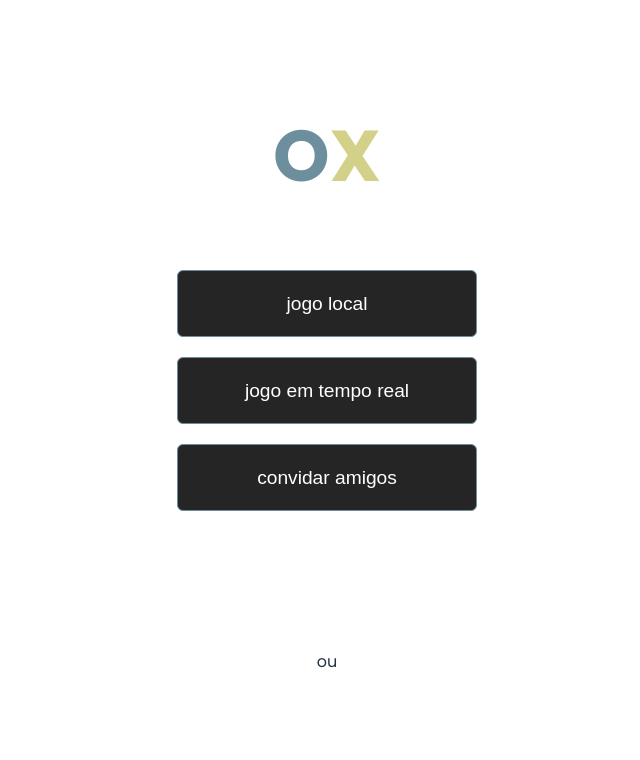
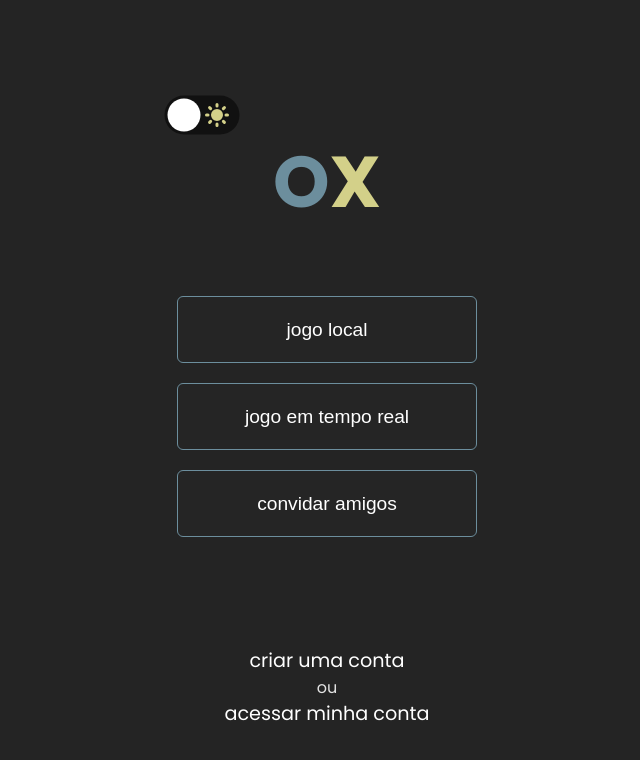
Before and after one commit to ramirezmz/xo-v1, a Vue app: page / in a window 1280 px wide. Shown: the top 760 px of the page, without its empty margins (313-953 px from the left). Built offline with nearby package versions, Linux system fonts and the light colour scheme.

Commit message:
⚡️ feat: add light mode to the project

```diff
--- /dev/null
+++ b/src/components/DarkModeSwitch.vue
@@ -0,0 +1,71 @@
+<template>
+    <div class="dark-mode-switch-content">
+        <input class="checkbox" type="checkbox" id="checkbox" v-model="checked"/>
+        <label @click="handleDarkMode" class="label-swich-dark-mode" for="darkModeSwitch">
+            <MoonIcon class="icon-moon" />
+            <SunIcon class="icon-sun" />
+            <div class="ball" ></div>
+        </label>
+    </div>
+</template>
+<script setup lang="ts">
+import { SunIcon, MoonIcon } from '@heroicons/vue/solid'
+import { ref } from 'vue'
+
+const checked = ref(false)
+
+function handleDarkMode () {
+  checked.value = !checked.value
+  if (checked.value) {
+    document.documentElement.classList.add('light')
+  } else {
+    document.documentElement.classList.remove('light')
+    checked.value = false
+  }
+}
+
+</script>
+<style scoped>
+.dark-mode-switch-content {}
+.label-swich-dark-mode {
+  background-color: #111;
+  border-radius: 50px;
+  cursor: pointer;
+  display: flex;
+  align-items: center;
+  justify-content: space-between;
+  padding: 5px;
+  position: relative;
+  height: 16px;
+  width: 40px;
+  transform: scale(1.5);
+}
+
+.label-swich-dark-mode .ball {
+  background-color: #fff;
+  border-radius: 50%;
+  position: absolute;
+  top: 2px;
+  left: 2px;
+  height: 22px;
+  width: 22px;
+  transform: translateX(0px);
+  transition: transform 0.2s linear;
+}
+
+.checkbox {
+  opacity: 0;
+  position: absolute;
+}
+
+.icon-sun,
+.icon-moon {
+  width: 24px;
+  color: #d3d089;
+}
+
+.checkbox:checked + .label-swich-dark-mode .ball {
+    transform: translateX(24px);
+}
+
+</style>
--- a/src/components/GoBack.vue
+++ b/src/components/GoBack.vue
@@ -1,9 +1,12 @@
 <template>
     <RouterLink to="/" class="go-back">
-        <img src="../assets/ArrowBackIosNewFilled.svg"/>
+        <ChevronLeftIcon class="icon icon-chevron-left" />
         <span>Voltar</span>
     </RouterLink>
 </template>
+<script setup lang="ts">
+import { ChevronLeftIcon } from '@heroicons/vue/solid'
+</script>
 <style scoped>
 
 .go-back{
@@ -12,13 +15,4 @@
     justify-content: start;
     margin: 20px -30px 24px;
 }
-.go-back img {
-    width: 24px;
-    height: 24px;
-    margin: 0 8px 0 0;
-}
-.go-back span {
-    margin-left: -5px;
-    color: #ffffff;
-}
 </style>
--- a/src/components/Input.vue
+++ b/src/components/Input.vue
@@ -4,8 +4,8 @@
             <label>{{label}}</label>
             <span v-if="isRequired" class="obrigatory">*</span>
         </div>
-        <EyeIcon v-if="isPassword && isEyeVisible" class="button-eye" @click="showPasswordEye"/>
-        <EyeOffIcon v-if="isPassword && !isEyeVisible" class="button-eye" @click="showPasswordEye"/>
+        <EyeIcon v-if="isPassword && !isEyeVisible" class="icon button-eye" @click="showPasswordEye"/>
+        <EyeOffIcon v-if="isPassword && isEyeVisible" class="icon button-eye" @click="showPasswordEye"/>
         <input :type="inputType" :name="name" :placeholder="placeholder" v-model="inputValue"/>
     </div>
 </template>
@@ -46,7 +46,5 @@ watch(inputValue, (newValue) => {
     transform: translateY(-50%);
     left: 85%;
     cursor: pointer;
-    width: 24px;
-    height: 24px;
 }
 </style>
--- a/src/style.css
+++ b/src/style.css
@@ -14,9 +14,16 @@
   -webkit-font-smoothing: antialiased;
   -moz-osx-font-smoothing: grayscale;
   -webkit-text-size-adjust: 100%;
+
+  --primary-color: #252525;
+  --secondary-color: #ffffff;
+  --first-user-color:#6C8E9D;
+  --second-user-color:#D3D089;
+  --danger-color: #A52A2A;
 }
 a {
   text-decoration: none;
+  color: var(--secondary-color);
 }
 h1 {
     margin: 0;
@@ -31,7 +38,6 @@ input {
 body {
   margin: 0;
   display: flex;
-  /* place-items: center; */
   min-width: 320px;
   min-height: 100vh;
 }
@@ -43,16 +49,32 @@ body {
   text-align: center;
 }
 
-@media (prefers-color-scheme: light) {
-  :root {
-    color: #213547;
-    background-color: #ffffff;
+.light {
+  background-color: var(--secondary-color);
+  color: var(--primary-color);
+
+  .button-option {
+    background-color: var(--secondary-color);
+    color: var(--primary-color);
   }
-  a:hover {
-    color: #747bff;
+  .link-option {
+    color: var(--primary-color);
   }
-  button {
-    background-color: #f9f9f9;
+  .link-option:hover {
+      color: var(--first-user-color);
+  }
+  .cell {
+    background-color: var(--primary-color);
+    color: var(--secondary-color);
+  }
+  .go-back span {
+    color: var(--primary-color);
+  }
+  .icon {
+    color: var(--primary-color);
+  }
+  .input-form input {
+    background-color: var(--secondary-color);
   }
 }
 
@@ -62,16 +84,16 @@ body {
     margin: 10px 0;
     border: none;
     border-radius: 6px;
-    border: 1px solid #6C8E9D;
-    background-color: #252525;
-    color: #ffffff;
+    border: 1px solid var(--first-user-color);
+    background-color: var(--primary-color);
+    color: var(--secondary-color);
     font-size: 1.2rem;
     font-weight: 100;
     cursor: pointer;
     transition: background-color 0.2s ease-in-out;
 }
 .button-option:hover {
-    border:1px solid #D3D089;
+    border:1px solid var(--second-user-color);
     transition: background-color 0.2s ease-in-out;
 }
 
@@ -85,14 +107,19 @@ body {
     width: 300px;
     height: 3rem;
     border-radius: 0.5rem;
-    border: 1px solid #6C8E9D;
+    border: 1px solid var(--first-user-color);
     font-size: 1.2rem;
-    color: #6C8E9D;
+    color: var(--first-user-color);
     margin-top: 0.5rem;
 }
 .obrigatory {
-    color: #AA4747;
+    color: var(--danger-color);
     font-size: 1.2rem;
     margin-left: 0.5rem;
     font-weight: 600;
 }
+.icon {
+    width: 24px;
+    height: 24px;
+    color: var(--secondary-color);
+}
--- a/src/views/Home.vue
+++ b/src/views/Home.vue
@@ -1,5 +1,6 @@
 <template>
     <div class="home-page-content">
+        <DarkModeSwitch />
         <h1 class="title-home-page">
             <span>O</span>
             <span>X</span>
@@ -23,6 +24,7 @@
 import { useRouter } from 'vue-router'
 import { reactive, ref } from 'vue'
 import Message from '../components/Message.vue'
+import DarkModeSwitch from '../components/DarkModeSwitch.vue'
 
 const message = reactive({
   title: '',
```
